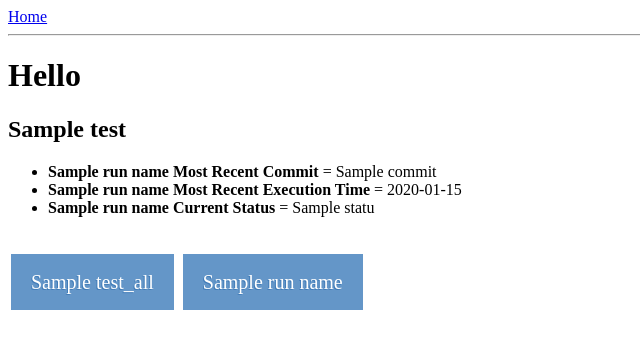
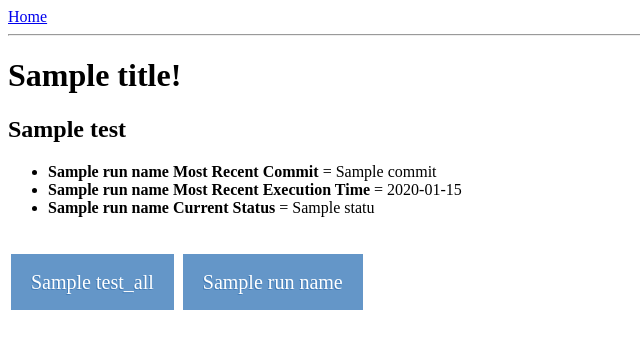
Before and after one commit to Milad-Rakhsha/metrics-database, a Flask app: template frontend/app/templates/test_all.html in a window 1280 px wide. Shown: the top 349 px of the page, without its empty margins (0-640 px from the left). Run offline with Flask 2, Linux system fonts and the light colour scheme; the template is opened without the code that fills it: most values are stand-ins (such as "Sample title", 1, 10 or a date in 2020); parts of the project's set-up code (start-up, migrations or seed data) failed here and were passed over; some libraries are stand-ins or nearby versions.

Commit message:
change title

```diff
--- a/frontend/app/templates/test_all.html
+++ b/frontend/app/templates/test_all.html
@@ -42,11 +42,8 @@
     </script>
 
 
-  	{%if user%}
-    <h1>Hello, {{ user }}!</h1>
-    {%else%}
-    <h1>Hello</h1>
-    {% endif %}
+    <h1>{{ title }}!</h1>
+
     <h2>{{ tests.name }}</h2>
     <ul>
         {% for t in tests.run_names %}
```
Also changed, not shown: frontend/app/templates/index.html (+2 -5 lines).
